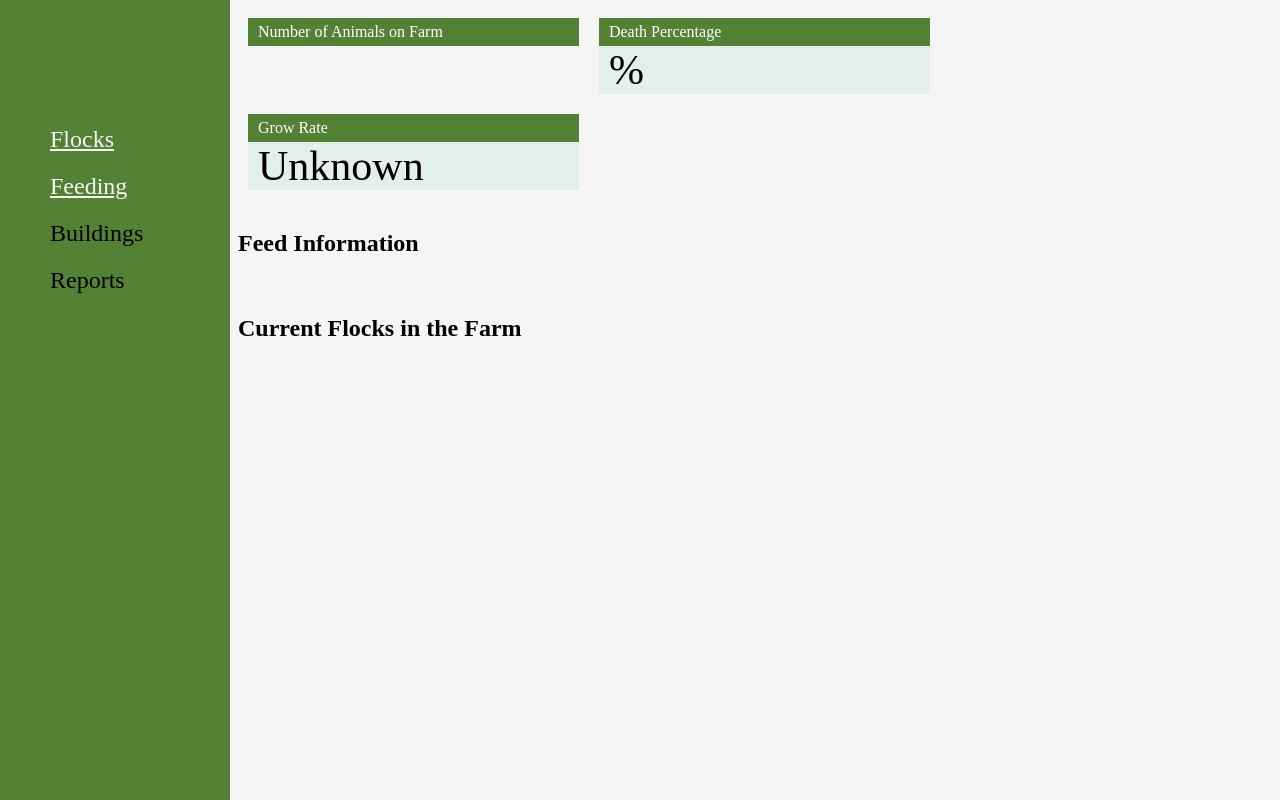
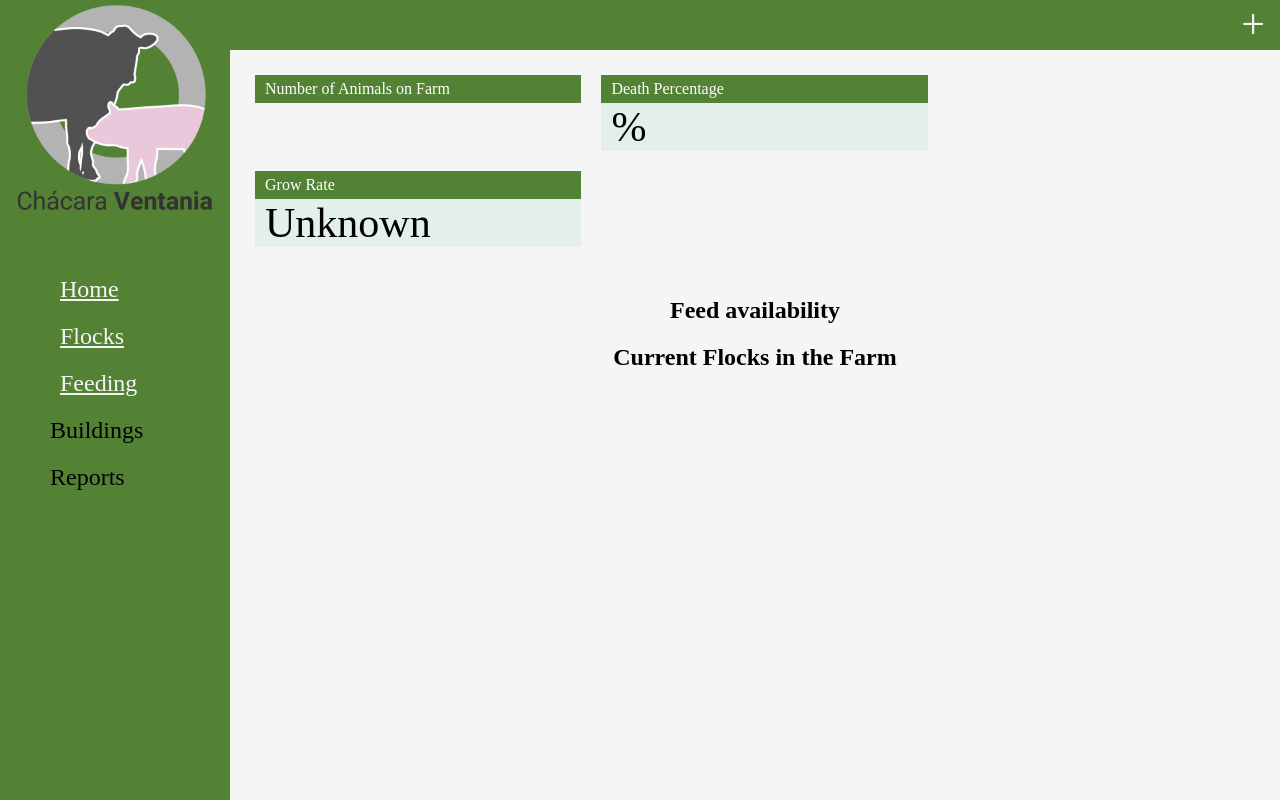
Before and after one commit to forcaeluz/ventania-suinos, a Django app: template farm/templates/farm/index.html in a window 1280 px wide. Run offline with Django 3.2, Linux system fonts and the light colour scheme; the template is opened without the code that fills it, so the values that code supplies are empty.

Commit message:
Multiple layout improvements.

```diff
--- a/Suinos/settings.py
+++ b/Suinos/settings.py
@@ -34,6 +34,7 @@ INSTALLED_APPS = [
     'flocks',
     'buildings',
     'feeding',
+    'farm',
     'django.contrib.admin',
     'django.contrib.auth',
     'django.contrib.contenttypes',
@@ -109,6 +110,10 @@ AUTH_PASSWORD_VALIDATORS = [
 
 LANGUAGE_CODE = 'en-us'
 
+LOCALE_PATHS = [
+    'locale'
+]
+
 TIME_ZONE = 'UTC'
 
 USE_I18N = True
--- a/farm/static/farm.css
+++ b/farm/static/farm.css
@@ -1,13 +1,30 @@
 body
 {
-    background: whitesmoke
+    background: whitesmoke;
+    margin: 0px;
 }
+
+.farm-header
+{
+    height: 50px;
+    width: 100%;
+    background: #548235;
+}
+
 .farm-overview
 {
     width: 100%;
     display: table;
     height: 105px;
     padding-bottom: 10px;
+}
+
+.farm-overview-box
+{
+    float: left;
+    width: 32%;
+    display: block;
+    padding: 10px;
 }
 
 .farm-overview-box-header
@@ -19,12 +36,6 @@ body
     display: block;
 }
 
-.menu-item
-{
-    font-size: 24;
-    padding: 10px;
-    list-style-type: none;
-}
 .farm-overview-box-value
 {
     padding-left: 10px;
@@ -34,12 +45,19 @@ body
     display: block;
 }
 
-.farm-overview-box
+.menu-item
 {
-    float: left;
-    width: 32%;
-    display: block;
-    margin: 10px
+    font-size: 24px;
+    padding: 10px;
+    list-style-type: none;
+}
+
+.menu-item-active
+{
+    background: #385724;
+    font-size: 24px;
+    padding: 10px;
+    list-style-type: none;
 }
 
 .farm-menu
@@ -53,7 +71,7 @@ body
     width: 230px;
     z-index: 817;
     box-sizing: border-box;
-    padding-top: 100px;
+    padding-top: 250px;
     background: #548235;
 }
 
@@ -61,11 +79,95 @@ body
 {
     box-sizing: border-box;
     margin-left: 230px;
+    padding: 15px;
     z-index: 800;
     position: relative;
 }
 
-a
+.main-page-reports
+{
+    padding: 10px;
+    text-align: center;
+}
+
+.table-header
+{
+    font-weight: bold;
+    color: whitesmoke;
+    background: #548235;
+}
+
+a.menu-item
 {
     color: whitesmoke;
 }
+
+.logo
+{
+    position: absolute;
+    left: 0;
+    right: 0;
+    top: 0;
+    bottom: 0;
+    margin-left: 15px;
+    max-height: 90%;
+    max-width: 200px;
+}
+
+.actions-list
+{
+    display: block;
+    font-size: 24px;
+    color: whitesmoke;
+}
+
+.farm-header-menu
+{
+    position: relative;
+    margin: 0;
+    float: right;
+    padding-right: 15px;
+    height: 50px;
+    overflow: hidden;
+    display: block;
+    background: #548235;
+    z-index: 810;
+    text-align: right;
+    color: whitesmoke;
+    font-size: 42px;
+}
+
+.farm-header-menu:hover
+{
+    overflow: visible;
+}
+
+.header-menu-item
+{
+    background: #548235;
+    padding: 5px 15px;
+    text-align: left;
+    list-style-type: none;
+    text-decoration: none;
+    font-size: 24px;
+}
+
+.header-menu-item:hover
+{
+    background: #385724;
+}
+
+.header-menu-show
+{
+    list-style-type: none;
+    text-decoration: none;
+    font-size: 42px;
+}
+
+.farm-action-menu
+{
+    margin: 0px;
+    padding: 0px;
+    align-content: right;
+    color: whitesmoke;
+}
--- a/farm/templates/farm/index.html
+++ b/farm/templates/farm/index.html
@@ -1,22 +1,9 @@
+{% extends "base.html" %}
 {% load i18n %}
 {% load l10n %}
 {% load static %}
 
-<link rel="stylesheet" type="text/css" href="{% static 'suinos.css' %}" />
-<link rel="stylesheet" type="text/css" href="{% static 'farm.css' %}" />
-<div class="farm-index">
-    <div class="farm-menu">
-        <section>
-            <ul>
-                <li class="menu-item"><a href="{% url "flocks:index" %}">{% trans "Flocks" %}</a></li>
-                <li class="menu-item"><a href="{% url "feeding:index" %}">{% trans "Feeding" %}</a></li>
-                <li class="menu-item">{% trans "Buildings" %}</li>
-                <li class="menu-item">{% trans "Reports" %}</li>
-            </ul>
-        </section>
-    </div>
-
-    <div class="main-content">
+{% block main-content %}
     <div class="farm-overview">
         <div class="farm-overview-box">
             <span class="farm-overview-box-header">{%  trans "Number of Animals on Farm" %}</span>
@@ -31,9 +18,10 @@
             <span class="farm-overview-box-value">Unknown</span>
         </div>
     </div>
-        <h2>Feed Information</h2>
+    <div class="main-page-reports">
+    <h2>{% trans "Feed availability" %}</h2>
     {% if feed_types %}
-            <table class="flock-list">
+        <table>
             <thead>
             <tr class="table-header">
                 <td>{% trans "Type" %}</td>
@@ -50,11 +38,10 @@
             {% endfor %}
         </table>
     {% endif %}
-        <a href="{% url 'feeding:create_feed_entry' %}">{%  trans "Register new feed entry" %}</a>
 
     <h2> {% trans "Current Flocks in the Farm" %} </h2>
     {% if flocks %}
-            <table class="flock-list">
+        <table>
             <thead>
             <tr class="table-header">
                 <td>{% trans "Flock" %}</td>
@@ -77,7 +64,5 @@
             {% endfor %}
         </table>
     {% endif %}
-        <a href="{% url 'flocks:create' %}">{%  trans "Register new flock" %}</a>
-
     </div>
-</div>
+{% endblock %}
--- a/feeding/templates/create_feed_entry.html
+++ b/feeding/templates/feeding/create_feed_type.html
@@ -1,7 +1,8 @@
+{% extends "base.html" %}
 {% load i18n %}
 <h1>{% trans "Register new feed-type" %}</h1>
 
-<form action="{% url 'feeding:save_feed_entry' %}" method="post">
+<form action="{% url 'feeding:save_type' %}" method="post">
 {% csrf_token %}
     {{ form }}
 <input type="submit" value="Save" />
--- a/flocks/static/flocks/flocks.css
+++ b/flocks/static/flocks/flocks.css
@@ -1,5 +1,6 @@
 .flock-list {
   table-layout: fixed;
+  padding: 20px;
   width: 100%;
   border-collapse: collapse;
   border: 3px solid black;
--- /dev/null
+++ b/templates/base.html
@@ -0,0 +1,53 @@
+{% load i18n %}
+{% load l10n %}
+{% load static %}
+
+<title>{% block title %}Chácara Ventania{% endblock %}</title>
+<link rel="stylesheet" type="text/css" href="{% static 'farm.css' %}" />
+<link rel="stylesheet" type="text/css" href="{% static 'suinos.css' %}" />
+<link rel="shortcut icon" type="image/png" href="{% static 'favicon.ico' %}"/>
+{% block extra_head %}
+
+{% endblock %}
+
+<div class="farm-index">
+    <div class="farm-menu">
+        <section>
+            <ul>
+                <img src="{% static 'favicon.ico' %}" alt="Logo" class="logo"/>
+                <li class="menu-item"><a class="menu-item" href="{% url "farm:index" %}">{% trans "Home" %}</a></li>
+                <li class="menu-item"><a class="menu-item" href="{% url "flocks:index" %}">{% trans "Flocks" %}</a></li>
+                <li class="menu-item"><a class="menu-item" href="{% url "feeding:index" %}">{% trans "Feeding" %}</a></li>
+                <li class="menu-item">{% trans "Buildings" %}</li>
+                <li class="menu-item">{% trans "Reports" %}</li>
+            </ul>
+        </section>
+    </div>
+    <div class="farm-header">
+        <div class="farm-header-menu">
+            <ul class="farm-action-menu">
+                <li class="header-menu-show">
+                    +
+                </li>
+                <li class="header-menu-item">
+                    <a href="{% url "flocks:create" %}" class="menu-item">New flock</a>
+                </li>
+                <li class="header-menu-item">
+                    <a href="{% url "flocks:create_animal_exit" %}" class="menu-item">New exit</a>
+                </li>
+                <li class="header-menu-item">
+                    <a href="{% url "flocks:create_animal_death" %}" class="menu-item">New death</a>
+                </li>
+                <li class="header-menu-item">
+                    <a href="{% url "feeding:create_feed_entry" %}" class="menu-item">New feed delivery</a>
+                </li>
+            </ul>
+        </div>
+    </div>
+    <div class="main-content">
+        {% block main-content %}
+        {% endblock %}
+    </div>
+
+
+</div>
```
Also changed, not shown: feeding/templates/create_feed_type.html (deleted, +0 -8 lines), feeding/templates/feeding/create_feed_entry.html (added, +11 -0 lines), feeding/templates/feeding/index.html (renamed from feeding/templates/index.html, +7 -2 lines), static/favicon.ico (added). Lines whose indentation alone changed are shown as unchanged.
